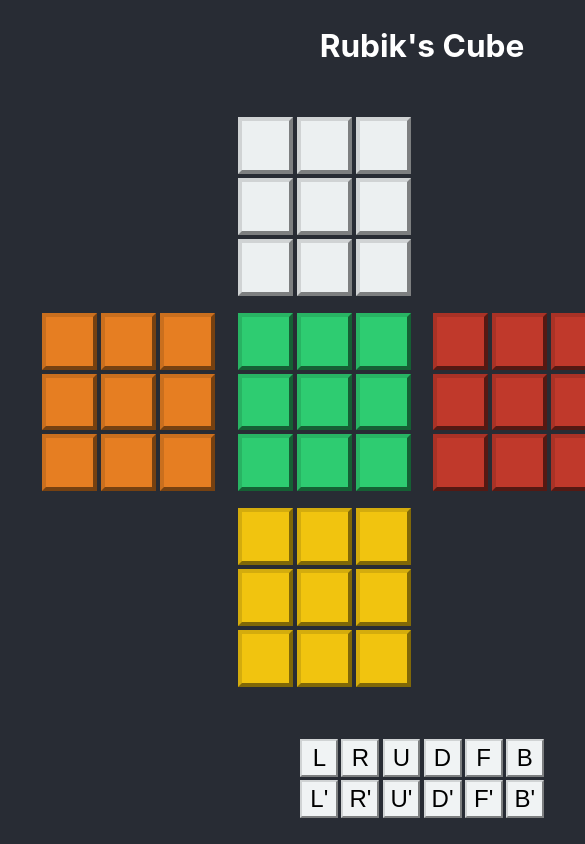
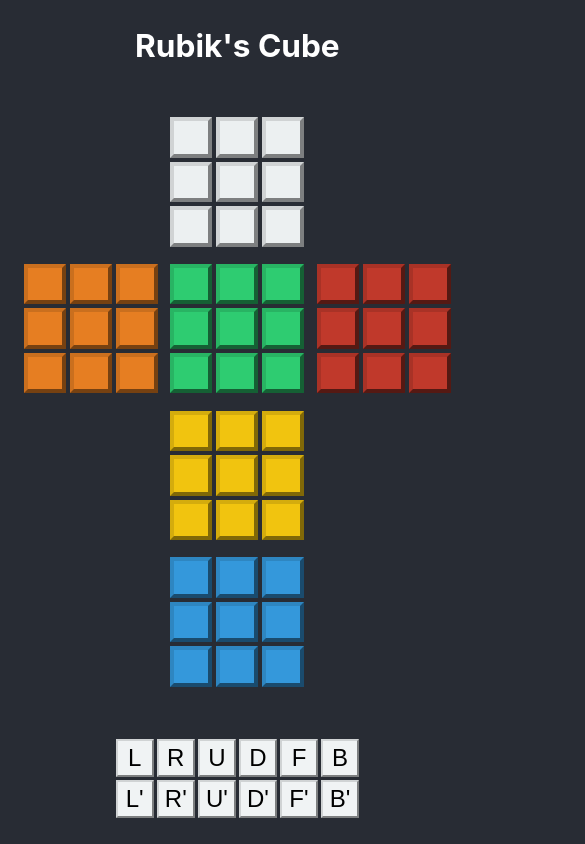
Before and after one commit to ufjf-getsi/RubikCubeJS, a React (Create React App) app: page / in a window 390 px wide. Shown: the top 844 px of the page, 585 px wide, since content can reach past the window. Built offline with nearby package versions, Linux system fonts and the light colour scheme.

Commit message:
Inicia apresentação vertical para mobile

```diff
--- a/src/App.css
+++ b/src/App.css
@@ -52,3 +52,10 @@
   border-color: #7B7D7D;
   background-color: #979A9A;
 }
+
+@media screen and (max-width: 575.98px) {
+  .App {
+    max-height: 100vh;
+    aspect-ratio: 9/16;
+  }
+}
--- a/src/components/OpenedCube/OpenedCube.css
+++ b/src/components/OpenedCube/OpenedCube.css
@@ -13,3 +13,17 @@
     padding-left: 5%;
     padding-right: 5%;
 }
+
+@media screen and (max-width: 575.98px) {
+    .opened-cube {
+        aspect-ratio: 3/4;
+        grid-template-columns: repeat(3, 1fr);
+        grid-template-rows: repeat(4, 1fr);
+        grid-template-areas:
+            ". top ."
+            "left front right"
+            ". bottom ."
+            ". back ."
+        ;
+    }
+}
```
